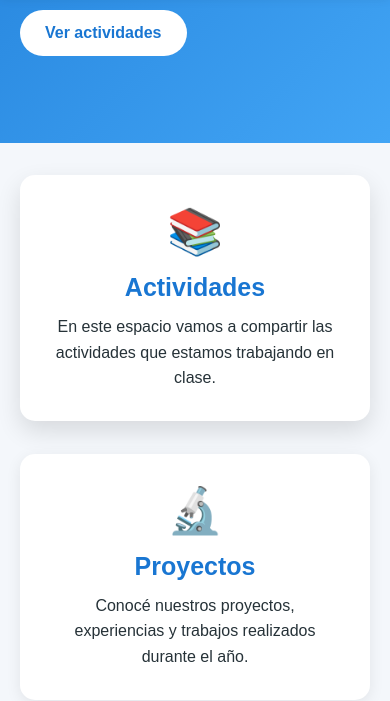
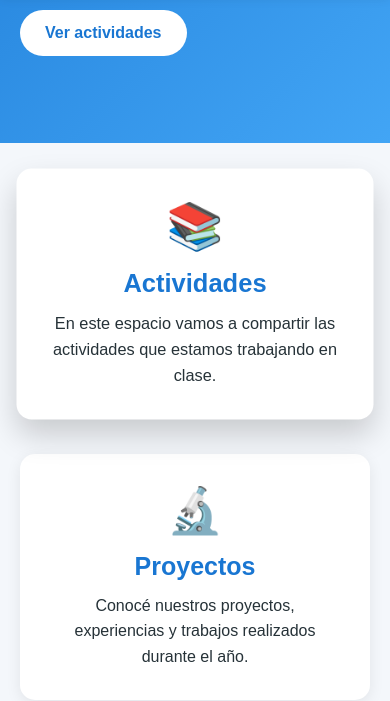
Before and after one commit to Ezelopez89/landing-4to-grado, a plain HTML site: page index.html in a window 390 px wide. In both pictures the pointer is over the element 195 px from the left and 846 px from the top of the page. Shown: the part 541-1242 px from the top of the page. Drawn offline with Linux system fonts and the light colour scheme.

Commit message:
Enhance hover effect for tarjeta class

```diff
--- a/style.css
+++ b/style.css
@@ -156,8 +156,8 @@ footer {
 }
 
 .tarjeta:hover {
-    transform: translateY(-8px);
-    box-shadow: 0 10px 25px rgba(0, 0, 0, 0.12);
+    transform: translateY(-12px) scale(1.02);
+    box-shadow: 0 15px 30px rgba(0, 0, 0, 0.18);
 }
 
 .icono {
```
